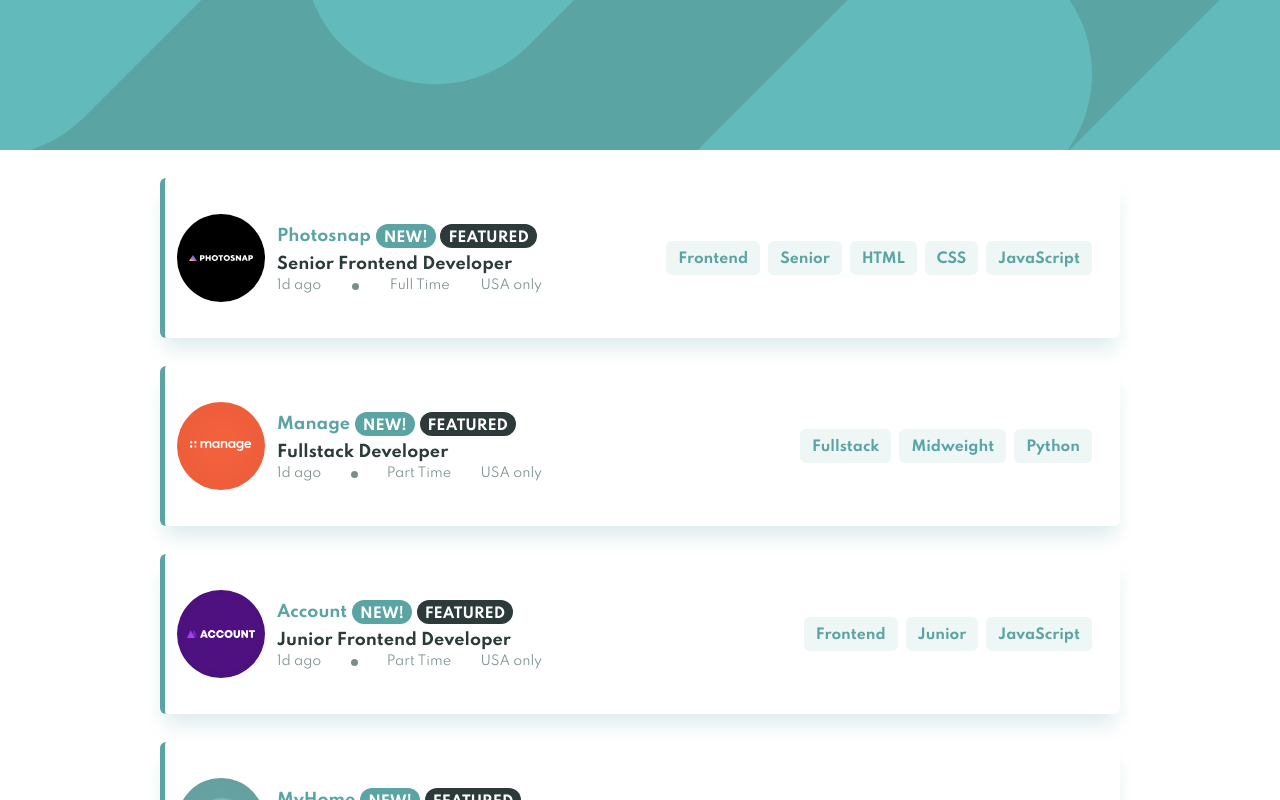
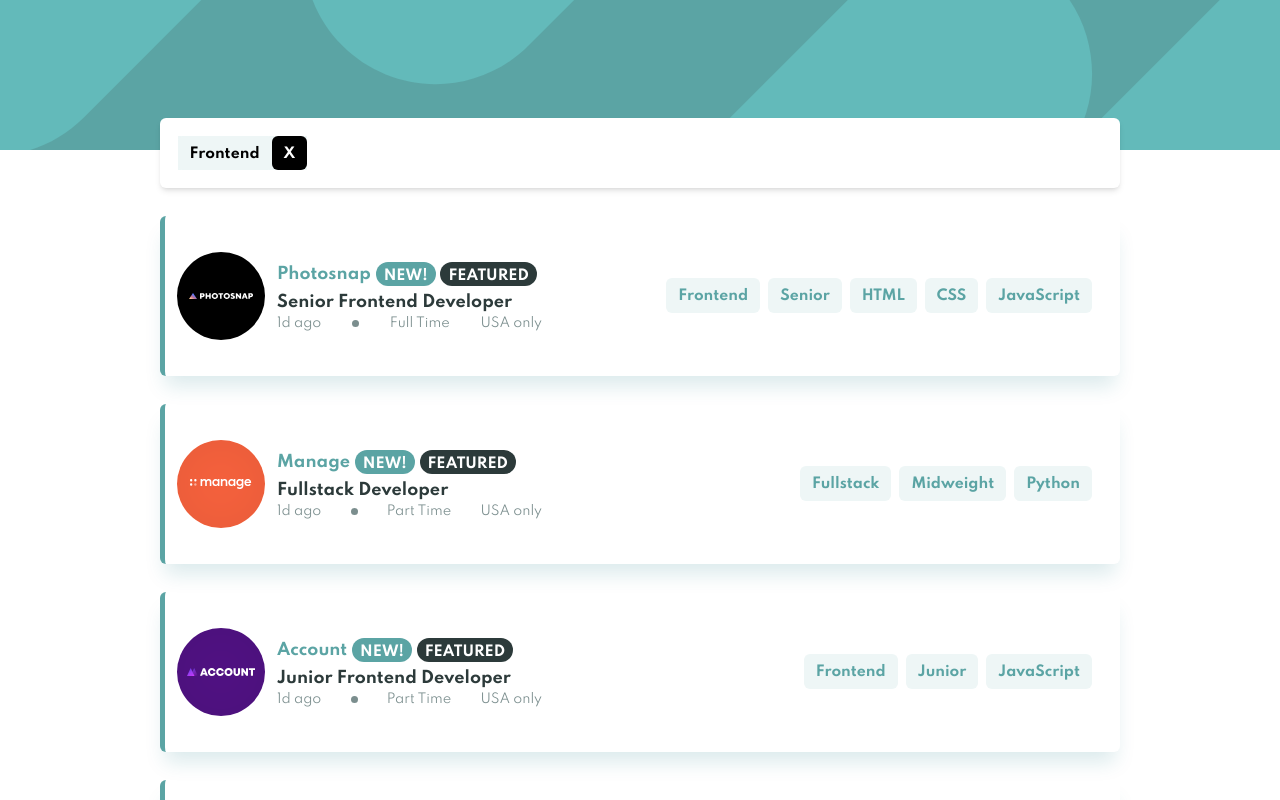
Before and after one commit to igaimerca/job-listings-with-filtering-challenge, a React (Vite) app: page / in a window 1280 px wide. Shown: the top 800 px of the page. Built offline with nearby package versions, Linux system fonts and the light colour scheme.

Commit message:
feat: added filter options

```diff
--- a/src/App.jsx
+++ b/src/App.jsx
@@ -1,4 +1,5 @@
 import { useState } from 'react'
+import FilterOptions from './components/FilterOptions/FilterOptions';
 import Header from './components/Header/Header';
 import JobCard from './components/JobCard/JobCard';
 import { jobs } from './data';
@@ -8,6 +9,7 @@ function App() {
     return (
         <div className="h-full">
             <Header />
+            <FilterOptions />
             {jobs && jobs.map((job) => (
                 <JobCard
                     logo={job.logo}
--- /dev/null
+++ b/src/components/FilterOptions/FilterOptions.jsx
@@ -0,0 +1,18 @@
+import React from 'react'
+
+function FilterOptions() {
+    return (
+        <div className="rounded-md w-9/12 bg-white flex items-center justify-start shadow-md h-auto p-[1.1rem] -mt-8 m-auto">
+            <ul className="filter-ul flex items-center justify-center light-grayish-cyan-bg">
+                <li className="m-0 hover:bg-transparent hover:text-black cursor-default">
+                    Frontend
+                </li>
+                <li className="m-0 text-white bg-black rounded-t-md">
+                    X
+                </li>
+            </ul>
+        </div>
+    )
+}
+
+export default FilterOptions;
```
